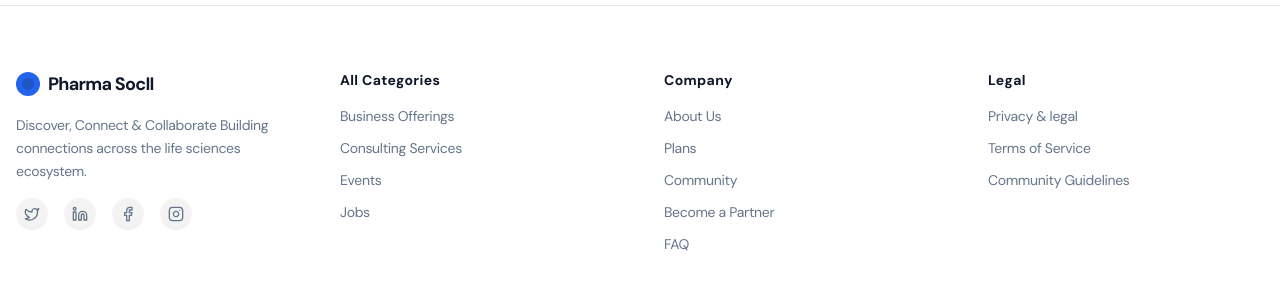
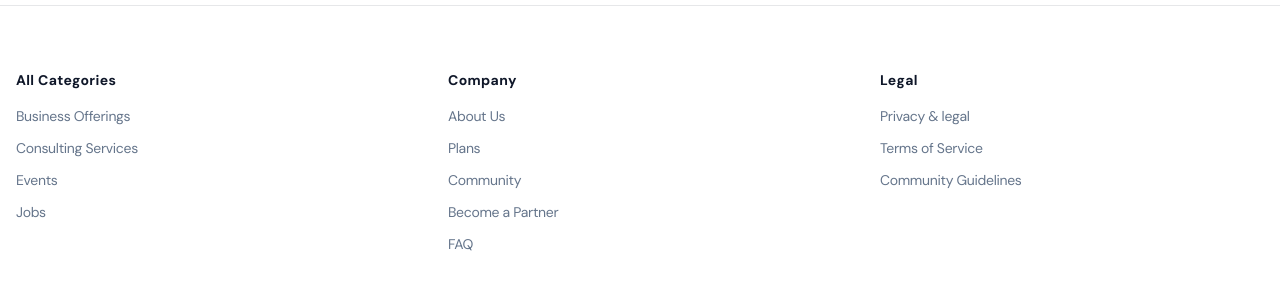
Before and after one commit to simran-kanda1/pharmasocii, a React (Vite) app: page / in a window 1280 px wide. Shown: the part 3624-3928 px from the top of the page. Built offline with nearby package versions, Linux system fonts and the light colour scheme; no server answers; the database is empty.

Commit message:
Remove left column from footer

```diff
--- a/src/components/layout/Footer.tsx
+++ b/src/components/layout/Footer.tsx
@@ -1,36 +1,10 @@
 import { Link } from "react-router-dom";
-import { Twitter, Linkedin, Facebook, Instagram } from "lucide-react";
 
 export function Footer() {
     return (
         <footer className="w-full border-t border-foreground/10 bg-background/90 pt-16 pb-8">
             <div className="container mx-auto px-4">
-                <div className="grid grid-cols-1 md:grid-cols-4 gap-12 mb-16">
-                    <div className="md:col-span-1 space-y-4">
-                        <Link to="/" className="flex items-center gap-2">
-                            <div className="h-6 w-6 rounded-full bg-primary flex items-center justify-center">
-                                <div className="h-3 w-3 bg-foreground/20 rounded-full" />
-                            </div>
-                            <span className="font-bold text-lg tracking-tight">Pharma SocII</span>
-                        </Link>
-                        <p className="text-sm text-muted-foreground mt-4 leading-relaxed">
-                            Discover, Connect & Collaborate Building connections across the life sciences ecosystem.
-                        </p>
-                        <div className="flex gap-4 mt-6">
-                            <a href="#" className="h-8 w-8 rounded-full bg-foreground/5 flex items-center justify-center text-muted-foreground hover:bg-primary hover:text-foreground transition-all">
-                                <Twitter className="h-4 w-4" />
-                            </a>
-                            <a href="#" className="h-8 w-8 rounded-full bg-foreground/5 flex items-center justify-center text-muted-foreground hover:bg-primary hover:text-foreground transition-all">
-                                <Linkedin className="h-4 w-4" />
-                            </a>
-                            <a href="#" className="h-8 w-8 rounded-full bg-foreground/5 flex items-center justify-center text-muted-foreground hover:bg-primary hover:text-foreground transition-all">
-                                <Facebook className="h-4 w-4" />
-                            </a>
-                            <a href="#" className="h-8 w-8 rounded-full bg-foreground/5 flex items-center justify-center text-muted-foreground hover:bg-primary hover:text-foreground transition-all">
-                                <Instagram className="h-4 w-4" />
-                            </a>
-                        </div>
-                    </div>
+                <div className="grid grid-cols-1 md:grid-cols-3 gap-12 mb-16">
 
                     <div className="space-y-4">
                         <h4 className="font-semibold text-sm tracking-wider">All Categories</h4>
```
